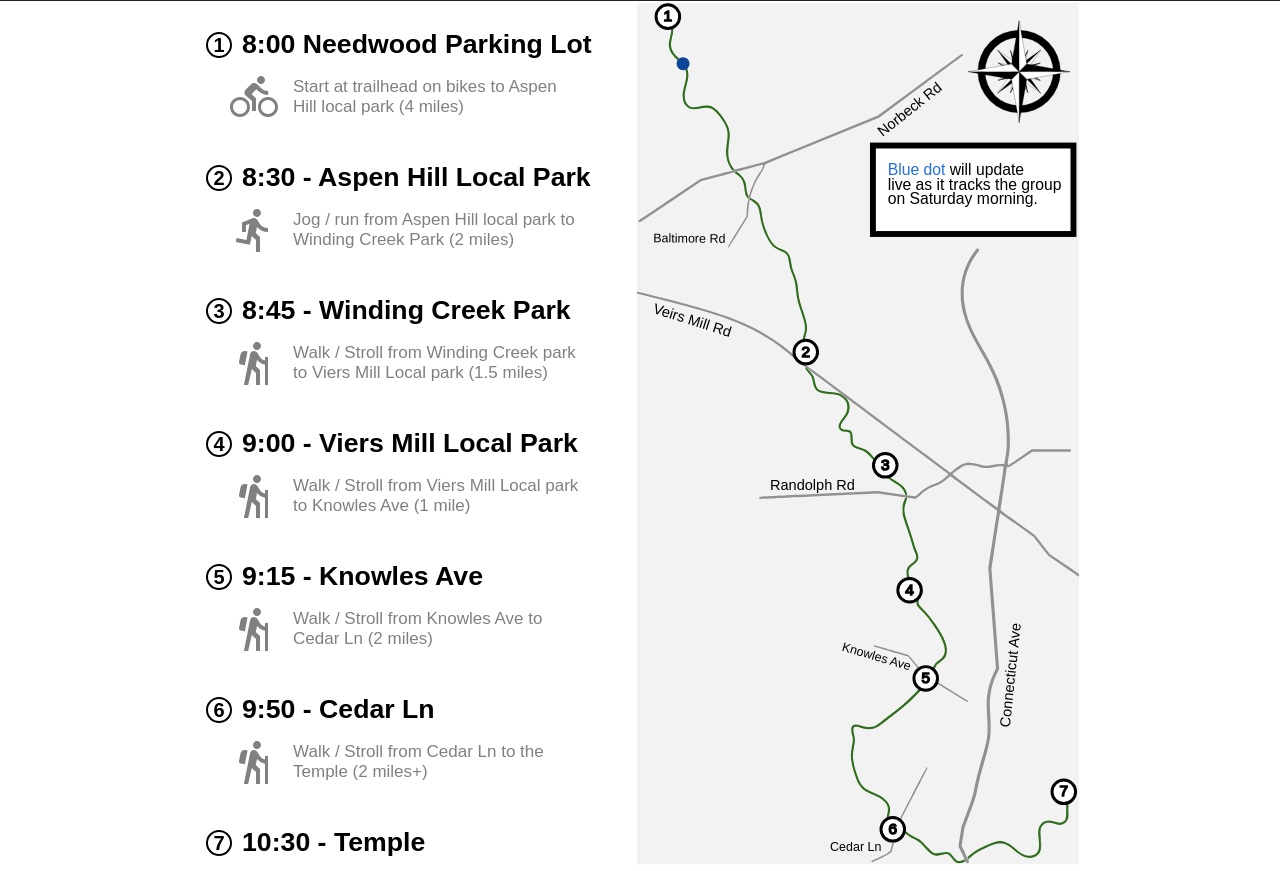
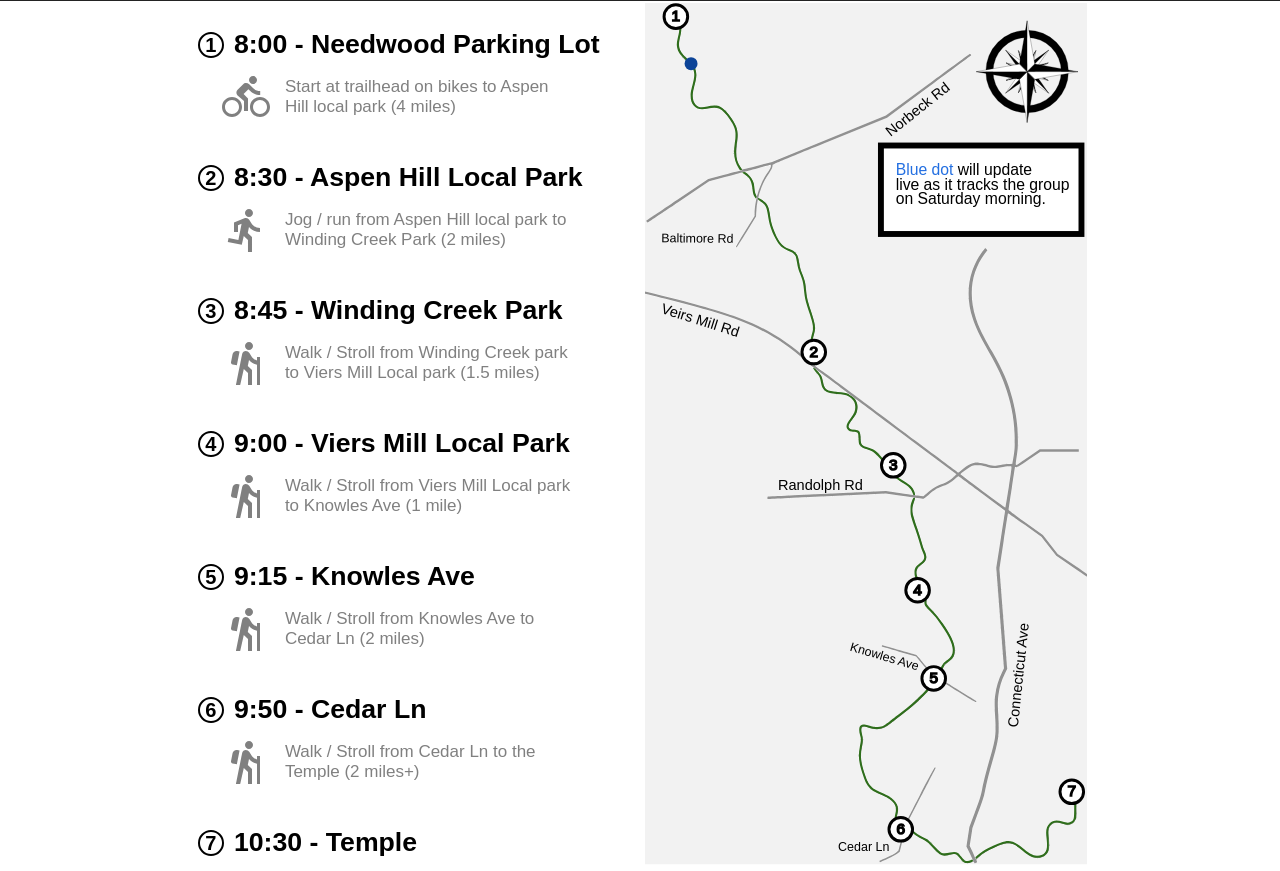
Before and after one commit to KCErb/ward-walk, a plain HTML site: page index.html in a window 1280 px wide. Shown: the part 69-940 px from the top of the page. Drawn offline with nearby package versions, Linux system fonts and the light colour scheme; no server answers.

Commit message:
fix missing hyphen in schedule

```diff
--- a/index.html
+++ b/index.html
@@ -663,7 +663,7 @@
     </svg>
     <div style="margin: 0 5px;">
       <div class="waypoint-block">
-        <div class="waypoint-head"><div class="numberCircle">1</div>8:00 Needwood Parking Lot</div>
+        <div class="waypoint-head"><div class="numberCircle">1</div>8:00 - Needwood Parking Lot</div>
         <div class="waypoint-body">
           <svg xmlns="http://www.w3.org/2000/svg" viewBox="0 0 24 24" fill="gray"><path d="M0 0h24v24H0V0z" fill="none"/><path d="M15.5 5.5c1.1 0 2-.9 2-2s-.9-2-2-2-2 .9-2 2 .9 2 2 2zM5 12c-2.8 0-5 2.2-5 5s2.2 5 5 5 5-2.2 5-5-2.2-5-5-5zm0 8.5c-1.9 0-3.5-1.6-3.5-3.5s1.6-3.5 3.5-3.5 3.5 1.6 3.5 3.5-1.6 3.5-3.5 3.5zm5.8-10l2.4-2.4.8.8c1.3 1.3 3 2.1 5.1 2.1V9c-1.5 0-2.7-.6-3.6-1.5l-1.9-1.9c-.5-.4-1-.6-1.6-.6s-1.1.2-1.4.6L7.8 8.4c-.4.4-.6.9-.6 1.4 0 .6.2 1.1.6 1.4L11 14v5h2v-6.2l-2.2-2.3zM19 12c-2.8 0-5 2.2-5 5s2.2 5 5 5 5-2.2 5-5-2.2-5-5-5zm0 8.5c-1.9 0-3.5-1.6-3.5-3.5s1.6-3.5 3.5-3.5 3.5 1.6 3.5 3.5-1.6 3.5-3.5 3.5z"/></svg>
           <p>Start at trailhead on bikes to Aspen Hill local park (4 miles)</p>
```
